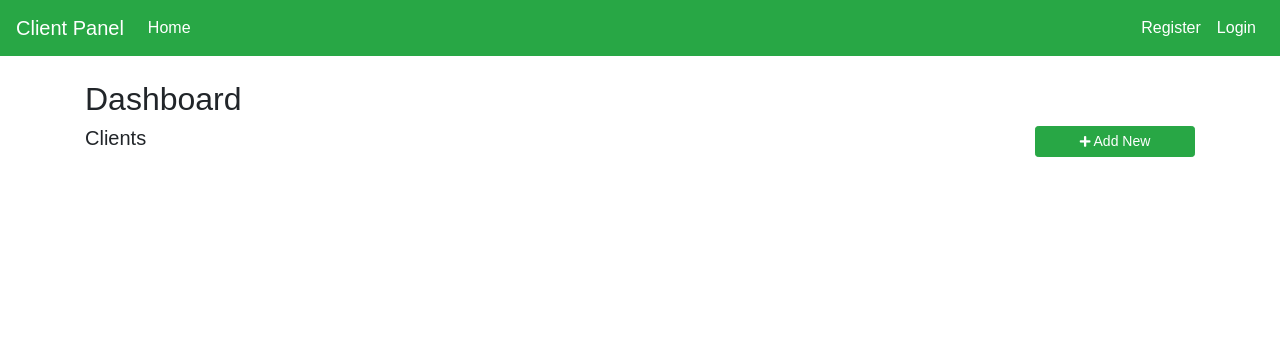
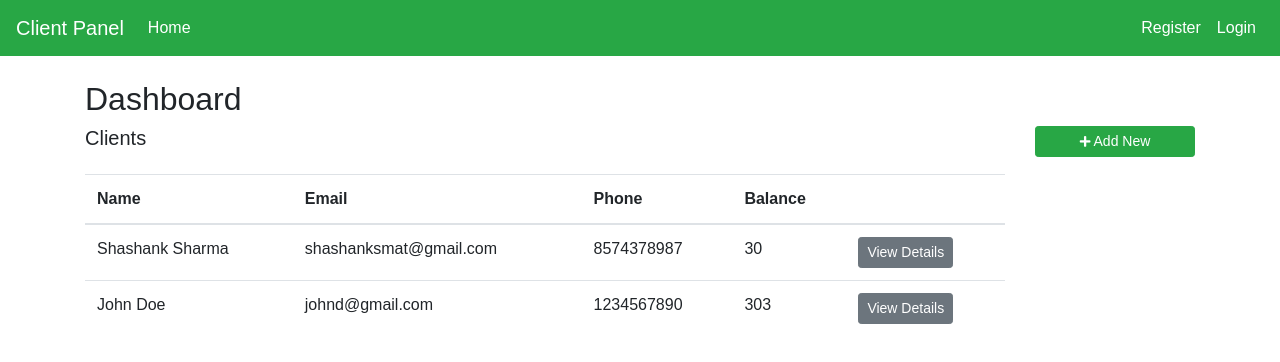
Before and after one commit to bekaarcoder/clientpanel, a React (Create React App) app: page / in a window 1280 px wide. Shown: the top 362 px of the page. Built offline with nearby package versions, Linux system fonts and the light colour scheme.

Commit message:
display client details on dashboard

```diff
--- a/src/components/clients/ClientsList.js
+++ b/src/components/clients/ClientsList.js
@@ -2,9 +2,56 @@ import React, { Component } from 'react'
 
 class ClientsList extends Component {
   render() {
+    const clients = [{
+      id: '234234234',
+      firstName: 'Shashank',
+      lastName: 'Sharma',
+      email: 'shashanksmat@gmail.com',
+      phone: '8574378987',
+      balance: '30'
+    }, {
+      id: '12312413',
+      firstName: 'John',
+      lastName: 'Doe',
+      email: 'johnd@gmail.com',
+      phone: '1234567890',
+      balance: '303'
+    }];
+    let clientsContent;
+    if(clients && clients.length !==0) {
+      clientsContent = (
+        <table className="table table-hover mt-4">
+          <thead>
+            <tr>
+              <th>Name</th>
+              <th>Email</th>
+              <th>Phone</th>
+              <th>Balance</th>
+              <th></th>
+            </tr>
+          </thead>
+          <tbody>
+            {clients.map(client => (
+              <tr key={client.id}>
+                <td>{client.firstName + " " + client.lastName}</td>
+                <td>{client.email}</td>
+                <td>{client.phone}</td>
+                <td>{client.balance}</td>
+                <td><button className="btn btn-sm btn-secondary">View Details</button></td>
+              </tr>
+            ))}
+          </tbody>
+        </table>
+      )
+    } else {
+      clientsContent = (
+        <p className="text-center">No Records Found</p>
+      )
+    }
     return (
       <div>
         <h2 className="lead">Clients</h2>
+        {clientsContent}
       </div>
     )
   }
```
